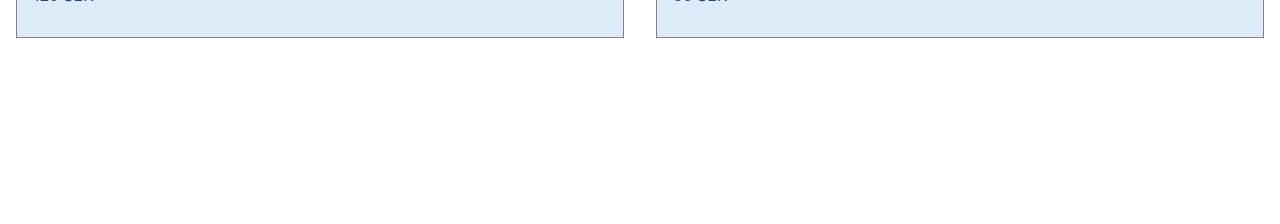
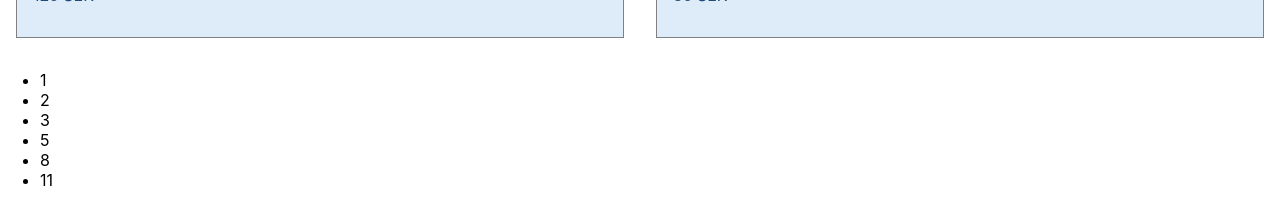
Before and after one commit to cm-net21-webbramverk/06-exercises, a React (Vite) app: page / in a window 1280 px wide. Shown: the part 248-472 px from the top of the page. Built offline with nearby package versions, Linux system fonts and the light colour scheme.

Commit message:
List example

```diff
--- a/src/App.jsx
+++ b/src/App.jsx
@@ -1,5 +1,6 @@
 import { useState } from 'react'
 import Product from './components/Product'
+import SimpleList from './components/SimpleList'
 import './App.css'
 
 const data = [
@@ -20,12 +21,13 @@ function App() {
 	return (
 		<div className="app">
 			<div className="product-container">
-				<Product data={data[0]} />
-				<Product data={data[1]} />
+			{data.map(item => (
+				<Product key={item.name + item.img} data={item} />
+			))}
 			</div>
+			<SimpleList />
 		</div>
 	)
 }
 
-
 export default App
--- /dev/null
+++ b/src/components/SimpleList.jsx
@@ -0,0 +1,11 @@
+
+
+const SimpleList = () => (
+	<ul>
+		{[1, 2, 3, 5, 8, 11].map(number => (
+			<li key={number}> {number} </li>
+		))}
+	</ul>
+)
+
+export default SimpleList
```
